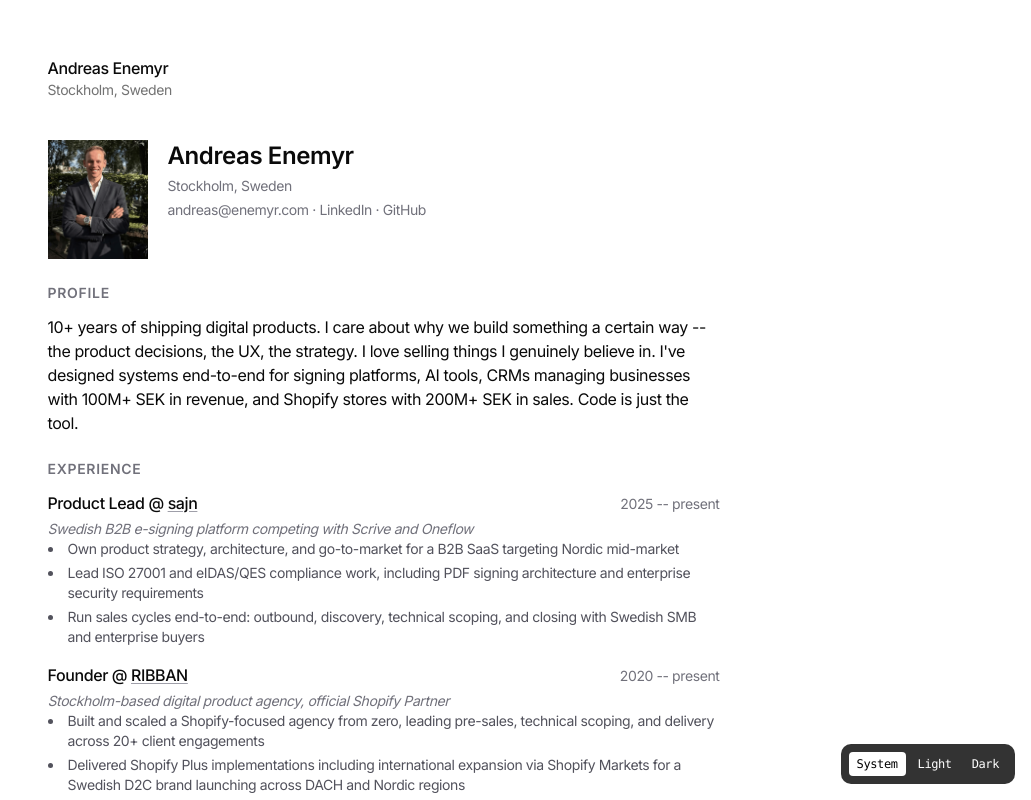
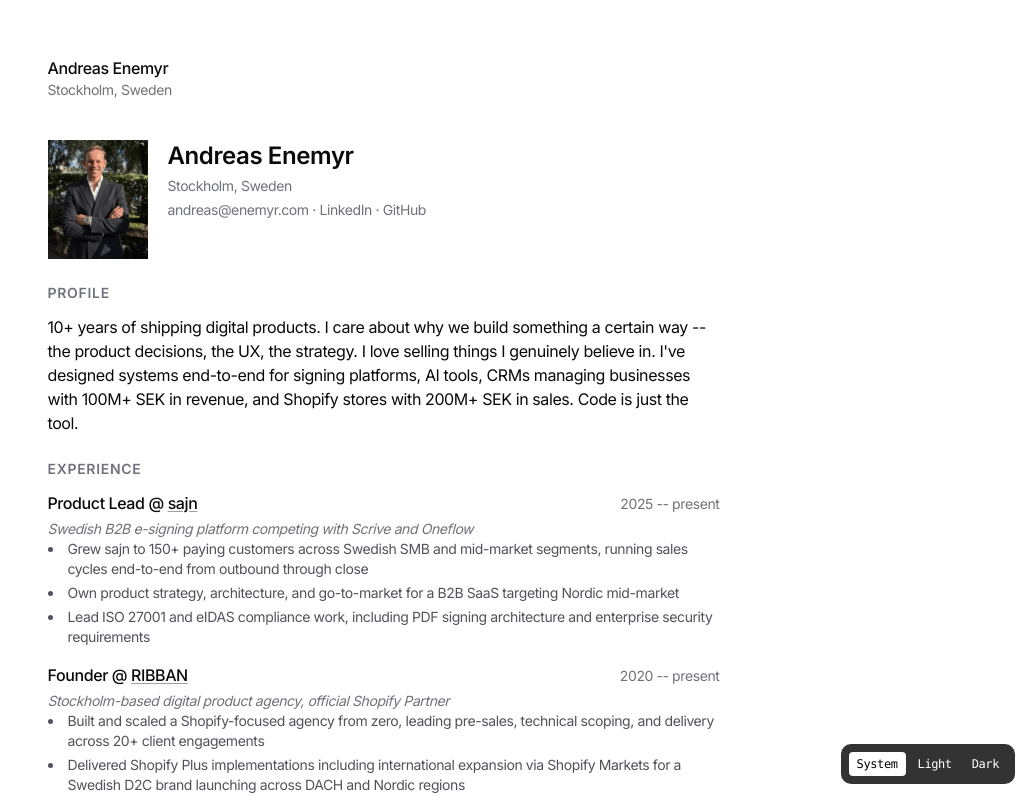
Before and after one commit to enemyrr/enemyr-blog, a Next.js app: page /resume in a window 1280 px wide. Shown: the top 800 px of the page, without its empty margins (249-1280 px from the left). Built offline with nearby package versions, Linux system fonts and the light colour scheme.

Commit message:
Enhance resume formatting by adjusting CSS styles and refining content. Added padding to tables in globals.css and updated resume page to improve clarity and impact of experience descriptions.

```diff
--- a/app/globals.css
+++ b/app/globals.css
@@ -291,6 +291,7 @@ table {
     background: white !important;
     color: black !important;
     font-size: 12pt;
+    padding: 1.5cm !important;
   }
 
   .resume {
@@ -317,7 +318,7 @@ table {
   }
 
   @page {
-    margin: 1.5cm;
+    margin: 0;
   }
 }
 
--- a/app/resume/page.tsx
+++ b/app/resume/page.tsx
@@ -52,16 +52,15 @@ export default function ResumePage() {
           </p>
           <ul>
             <li>
+              Grew sajn to 150+ paying customers across Swedish SMB and mid-market segments, running sales cycles end-to-end from outbound through close
+            </li>
+            <li>
               Own product strategy, architecture, and go-to-market for a B2B
               SaaS targeting Nordic mid-market
             </li>
             <li>
-              Lead ISO 27001 and eIDAS/QES compliance work, including PDF
+              Lead ISO 27001 and eIDAS compliance work, including PDF
               signing architecture and enterprise security requirements
-            </li>
-            <li>
-              Run sales cycles end-to-end: outbound, discovery, technical
-              scoping, and closing with Swedish SMB and enterprise buyers
             </li>
           </ul>
         </Entry>
```
